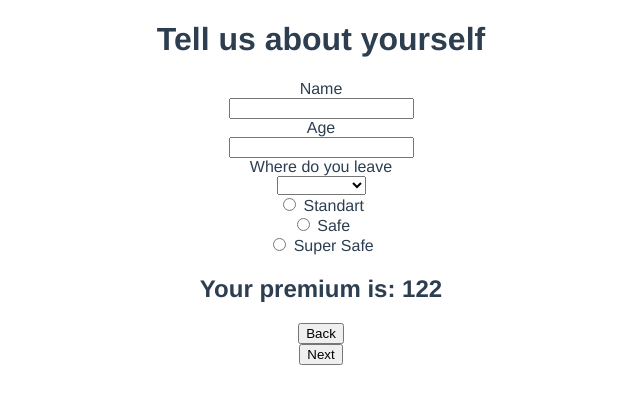
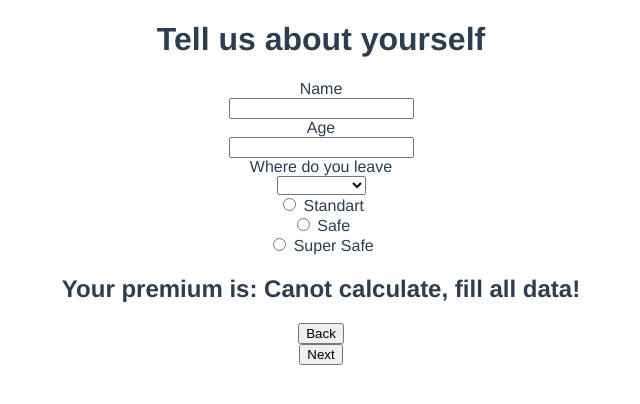
Before and after one commit to dvasyliev/multi-step-wizard, a Vue app: page /wizard in a window 1280 px wide. Shown: the top 404 px of the page, without its empty margins (319-959 px from the left). Built offline with nearby package versions, Linux system fonts and the light colour scheme.

Commit message:
added logic for calculate premium

```diff
--- a/src/data/countries.js
+++ b/src/data/countries.js
@@ -2,16 +2,19 @@ export const countries = [
   {
     value: 'HK',
     label: 'Hong Kong',
+    rate: 1,
     currency: 'HKD',
   },
   {
     value: 'US',
     label: 'USA',
+    rate: 2,
     currency: 'USD',
   },
   {
     value: 'AU',
     label: 'Australia',
+    rate: 3,
     currency: 'AUD',
   },
 ]
--- a/src/data/packages.js
+++ b/src/data/packages.js
@@ -2,13 +2,16 @@ export const packages = [
   {
     value: 'standart',
     label: 'Standart',
+    multiplier: 1,
   },
   {
     value: 'safe',
     label: 'Safe',
+    multiplier: 1.5,
   },
   {
     value: 'super-safe',
     label: 'Super Safe',
+    multiplier: 1.75,
   },
 ]
--- a/src/views/WizardView.vue
+++ b/src/views/WizardView.vue
@@ -18,7 +18,7 @@
       <RadioGroupComponent v-model="customerData.package" :options="packages" />
     </FieldsetComponent>
 
-    <h2>Your premium is: {{ premium }}</h2>
+    <h2>Your premium is: {{ error || premium }}</h2>
 
     <div>
       <ButtonComponent @click="onBack">Back</ButtonComponent>
@@ -36,6 +36,9 @@ import InputComponent from '@/components/InputComponent.vue'
 import SelectComponent from '@/components/SelectComponent.vue'
 import RadioGroupComponent from '@/components/RadioGroupComponent.vue'
 import ButtonComponent from '@/components/ButtonComponent.vue'
+
+const BASE_PREMIUM_RATE = 10
+const AGE_LIMIT = 100
 
 export default {
   name: 'WizardView',
@@ -62,8 +65,38 @@ export default {
   computed: {
     ...mapState(['customer']),
 
+    selectedCountry() {
+      return this.countries.filter(({ value }) => value === this.customerData.country)?.[0]
+    },
+
+    selectedPackage() {
+      return this.packages.filter(({ value }) => value === this.customerData.package)?.[0]
+    },
+
+    error() {
+      if (parseInt(this.customerData.age, 10) > AGE_LIMIT) {
+        return 'Your age is over our accepted limit!'
+      }
+
+      if (!this.customerData.age || !this.selectedCountry || !this.selectedPackage) {
+        return 'Canot calculate, fill all data!'
+      }
+
+      return null
+    },
+
     premium() {
-      return 122
+      if (this.error) {
+        return NaN
+      }
+
+      const value =
+        BASE_PREMIUM_RATE *
+        parseInt(this.customerData.age, 10) *
+        this?.selectedCountry?.rate *
+        this?.selectedPackage?.multiplier
+
+      return `${value}${this.selectedCountry?.currency}`
     },
   },
 
```
